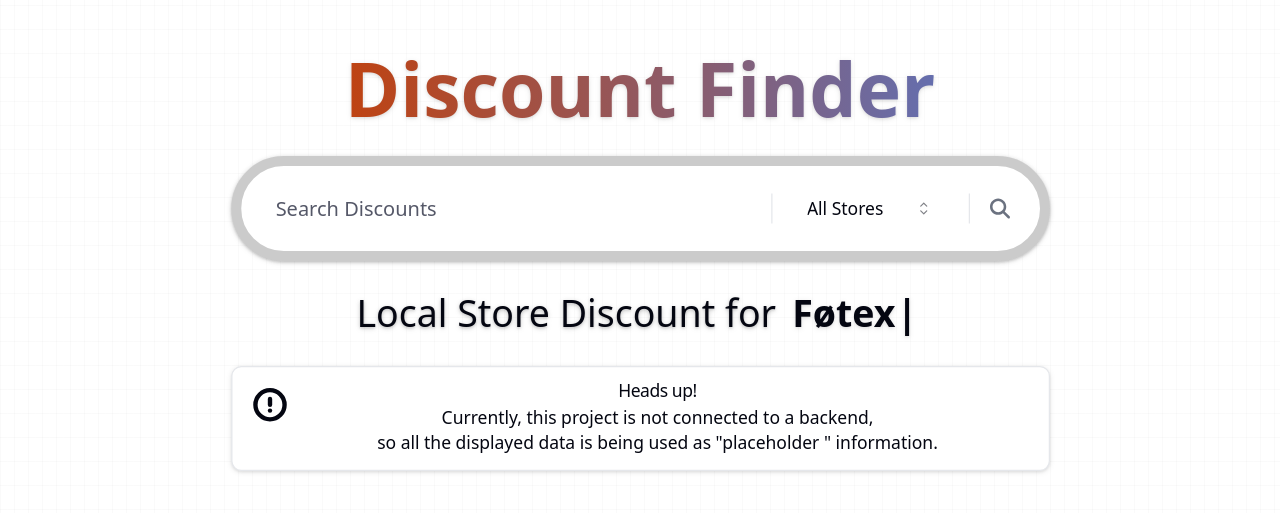
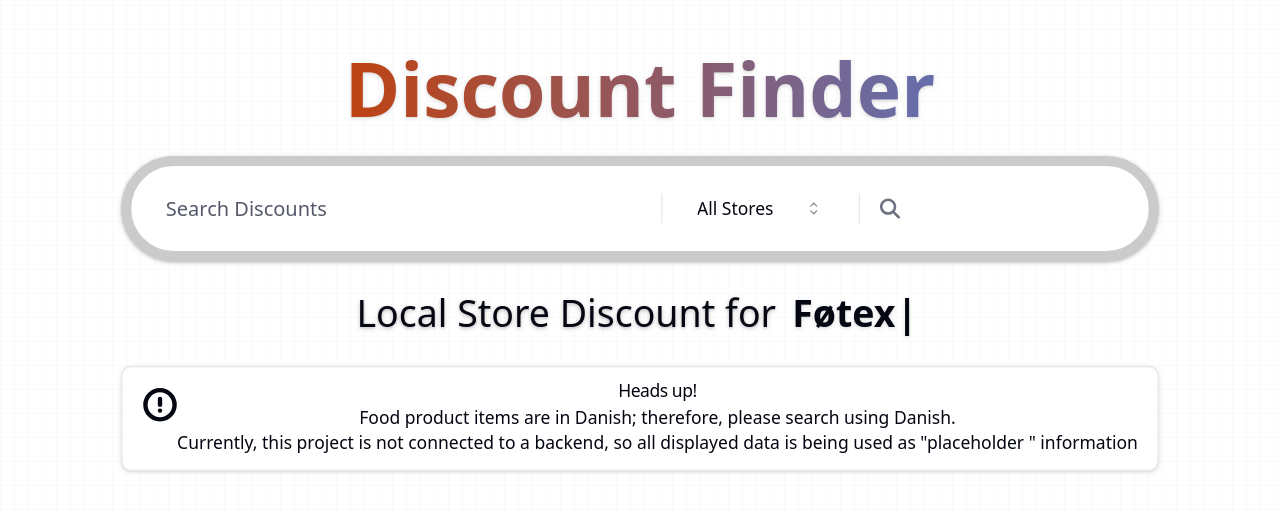
Before and after one commit to JacobPhillipsDK/Vervel-RabatHunter, a Next.js app in the folder rabatjeager/: page / in a window 1280 px wide. Shown: the part 139-652 px from the top of the page. Built offline with nearby package versions, Linux system fonts and the light colour scheme.

Commit message:
Update page.tsx

```diff
--- a/rabatjeager/src/app/page.tsx
+++ b/rabatjeager/src/app/page.tsx
@@ -22,7 +22,9 @@
                         <CircleAlert size={28} strokeWidth={3} />
                         <AlertTitle>Heads up!</AlertTitle>
                         <AlertDescription>
-                            Currently, this project is not connected to a backend,<br /> so all the displayed data is being used as  &quot;placeholder &quot; information.
+						Food product items are in Danish; therefore, please search using Danish. <br />
+
+Currently, this project is not connected to a backend, so all displayed data is being used as &quot;placeholder &quot; information
                         </AlertDescription>
                     </Alert>
                 </div>
```
